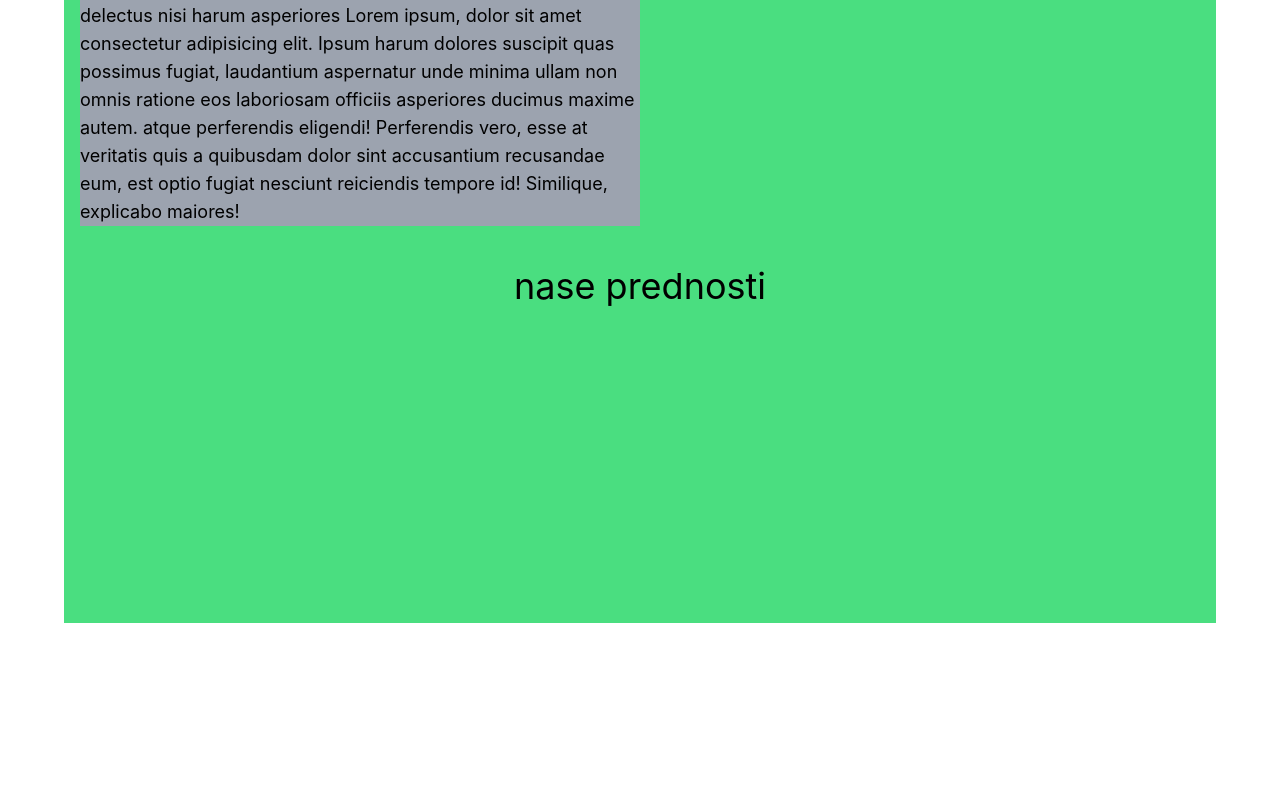
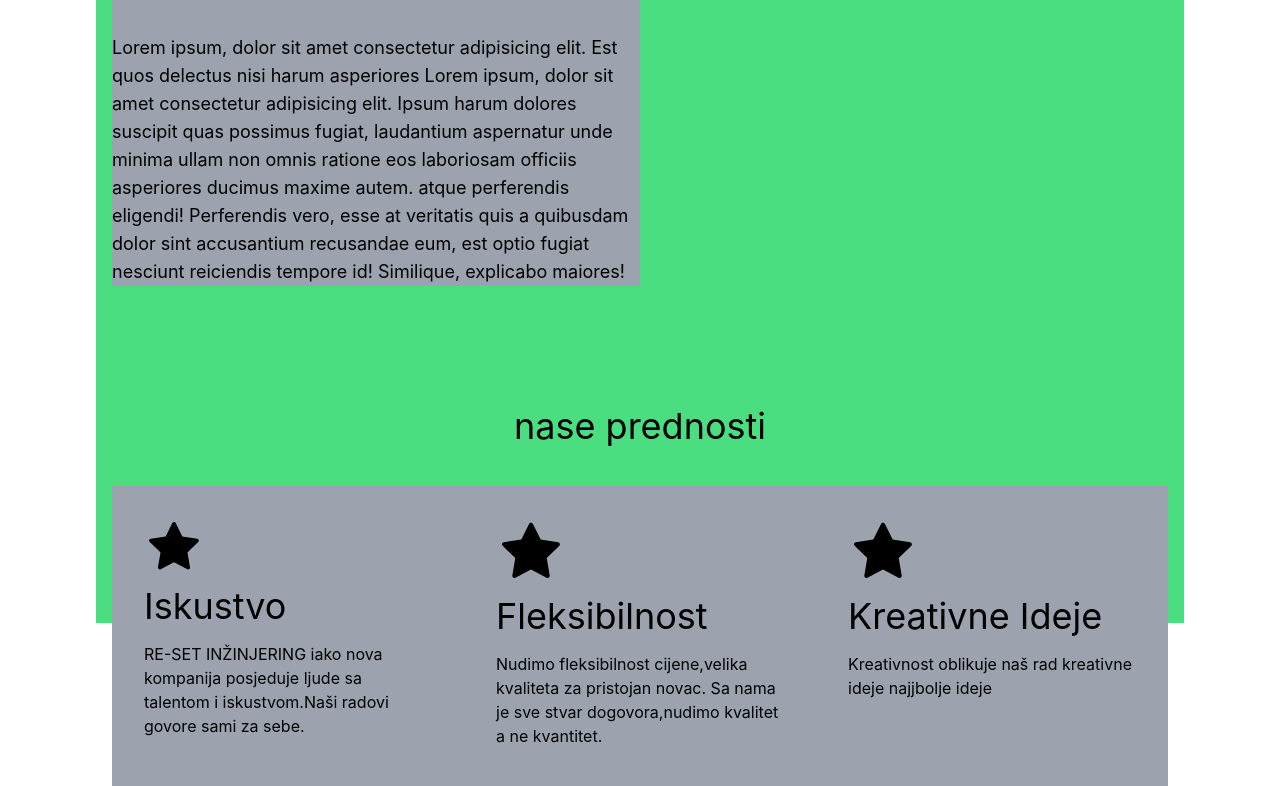
Before and after one commit to DenisKantic/RESET_ENGINEERING_WEBSITE, a React (Create React App) app: page / in a window 1280 px wide. Shown: the part 977-1763 px from the top of the page. Before the commit the page ends 1600 px from the top, so only its background shows below. Built offline with nearby package versions, Linux system fonts and the light colour scheme; the HTML template or start-up script is replaced by a standard one.

Commit message:
finished structure for about us page section

```diff
--- a/package.json
+++ b/package.json
@@ -3,11 +3,15 @@
   "version": "0.1.0",
   "private": true,
   "dependencies": {
+    "@fortawesome/fontawesome-svg-core": "^6.3.0",
+    "@fortawesome/free-regular-svg-icons": "^6.3.0",
+    "@fortawesome/free-solid-svg-icons": "^6.3.0",
     "@testing-library/jest-dom": "^5.16.5",
     "@testing-library/react": "^13.4.0",
     "@testing-library/user-event": "^13.5.0",
     "react": "^18.2.0",
     "react-dom": "^18.2.0",
+    "react-icons": "^4.8.0",
     "react-scripts": "5.0.1",
     "web-vitals": "^2.1.4"
   },
--- a/src/components/AboutUs.jsx
+++ b/src/components/AboutUs.jsx
@@ -1,21 +1,39 @@
 import React from 'react'
+import {AiFillStar} from 'react-icons/ai';
 
 const AboutUs = () => {
   return (
     <div className='w-full h-[100vh]'>
-        <div className='mx-auto w-[90%] h-[100vh] bg-green-400 p-4'>
-        <div className='w-[50%] bg-gray-400 mt-10'>
+        <div className='mx-auto w-[85%] h-[100vh] bg-green-400 p-4'>
+        <div className='w-[50%] bg-gray-400 mt-[100px]'>
         <h1 className='text-[50px]'>O nama</h1>
         <p className='text-lg mt-5'>Lorem ipsum, dolor sit amet consectetur adipisicing elit. Est quos delectus nisi harum asperiores Lorem ipsum, dolor sit amet consectetur adipisicing elit. Ipsum harum dolores suscipit quas possimus fugiat, laudantium aspernatur unde minima ullam non omnis ratione eos laboriosam officiis asperiores ducimus maxime autem. atque perferendis eligendi! Perferendis vero, esse at veritatis quis a quibusdam dolor sint accusantium recusandae eum, est optio fugiat nesciunt reiciendis tempore id! Similique, explicabo maiores!</p>
         </div>
 
         {/* center part, our goals */}
-        <div className='mt-10 flex justify-center'>
-        <h1 className='text-4xl'>nase prednosti</h1>
+        <div className='mt-[120px] flex justify-center flex-col'>
+        <h1 className='text-4xl mx-auto'>nase prednosti</h1>
 
         {/* three items */}
-        <div className='flex'>
+        <div className='flex justify-between mt-10'>
+          {/*container*/}
+          <div className='w-[400px] h-[300px] bg-gray-400 p-8'>
+           <AiFillStar size={60} className='mb-2'></AiFillStar>
+           <h1 className='text-4xl mb-4'>Iskustvo</h1>
+           <p>RE-SET INŽINJERING iako nova kompanija posjeduje ljude sa talentom i iskustvom.Naši radovi govore sami za sebe.</p>
+          </div>
 
+          <div className='w-[400px] h-[300px] bg-gray-400 p-8'>
+           <AiFillStar size={70} className='mb-2'></AiFillStar>
+           <h1 className='text-4xl mb-4'>Fleksibilnost</h1>
+           <p>Nudimo fleksibilnost cijene,velika kvaliteta za pristojan novac. Sa nama je sve stvar dogovora,nudimo kvalitet a ne kvantitet.</p>
+          </div>
+
+          <div className='w-[400px] h-[300px] bg-gray-400 p-8'>
+           <AiFillStar size={70} className='mb-2'></AiFillStar>
+           <h1 className='text-4xl mb-4'>Kreativne Ideje</h1>
+           <p>Kreativnost oblikuje naš rad kreativne ideje najjbolje ideje</p>
+          </div>
         </div>
 
         </div>
```
Also changed, not shown: 1 other file (tests, documents, lock files or other folders).
